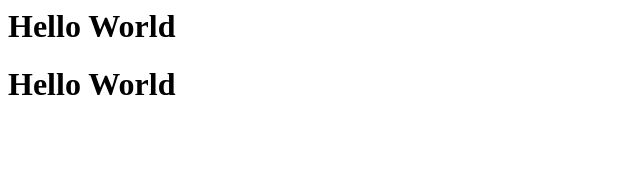
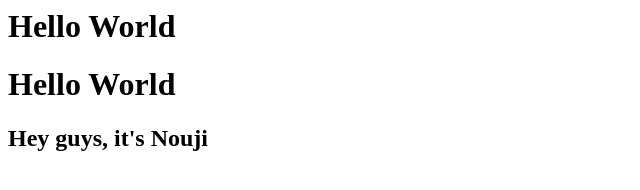
Before and after one commit to sarasarsoura/web_project, a plain HTML site: page index.html in a window 1280 px wide. Shown: the whole page, without its empty margins (0-640 px from the left). Drawn offline with Linux system fonts and the light colour scheme.

Commit message:
Nouji - change

```diff
--- a/index.html
+++ b/index.html
@@ -1,2 +1,4 @@
 <h1>Hello World</h1>
 <h1>Hello World</h1>
+
+<h2>Hey guys, it's Nouji</h2>
```
